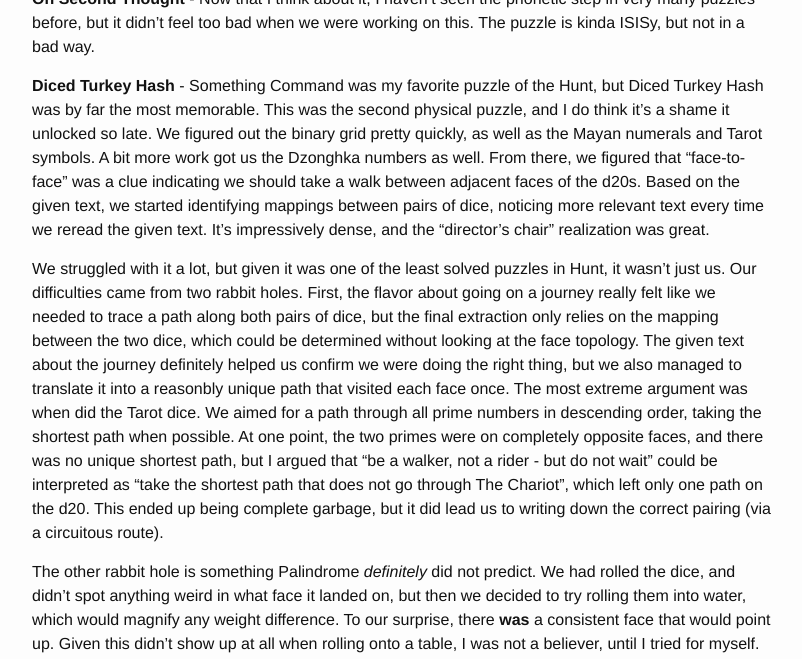
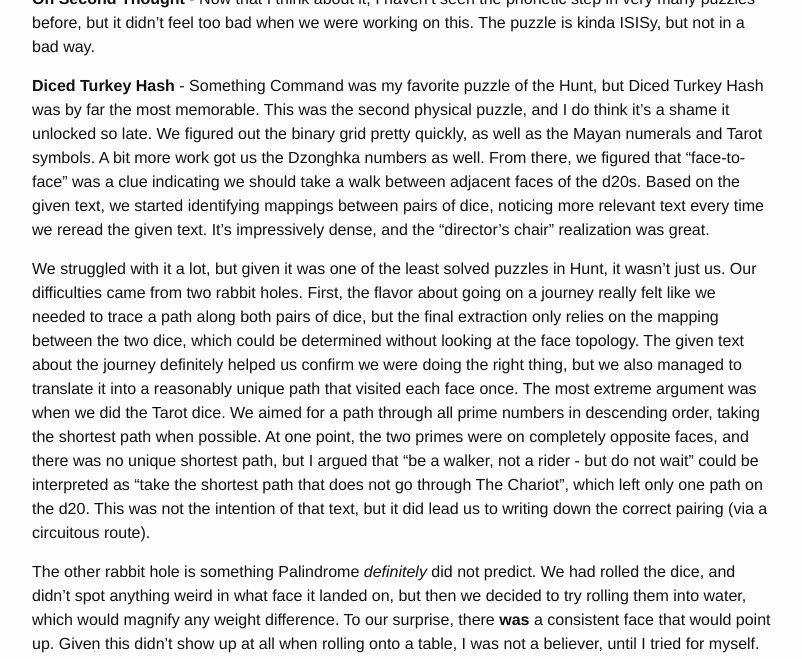
Before and after one commit to alexirpan/alexirpan.github.io, a Jekyll site: the page built from _posts/2022-01-22-mh-2022.markdown, in a window 1280 px wide and 1400 px high, scrolled down 6293 px. Shown: the top 659 px of the window, without its empty margins (238-1040 px from the left). Built offline with Jekyll 4.4.1, drawn with Linux system fonts in a browser that asks for light colours; nearby versions of some CDN libraries; some of the changed text lies outside the part shown.

Commit message:
Small typo fixes and edits

```diff
--- a/_posts/2022-01-22-mh-2022.markdown
+++ b/_posts/2022-01-22-mh-2022.markdown
@@ -169,7 +169,7 @@
 
 **A Number of Games** - When this unlocked, I figured I would have to work on it because I'd done some combinatorial game theory before. But then it turned out teammate is just a bunch of nerds, because lots of us had done combinatorial game theory before. I drifted off of this puzzle in favor for...
 
-**Something Command** - I'm heavily biased, but this is my favorite puzzle from Hunt. We did the math on the Eldrazi one first, in case the indexing was based on how much over lethal you could get
+**Something Command** - I'm heavily biased, but this is my favorite puzzle from Hunt. We did the math on the Eldrazi one first, in case the indexing was based on how much over lethal you could get.
 After getting lethal exactly with 2 different lines (attacking with Nettle Drone or not), we believed the extraction would only be based on the missing card name, solving at 4/7 correct cards.
 I think the puzzle is doable if you don't know MTG, but knowing MTG definitely made it faster, and it was cool that you could intuit your way to figuring out the missing card even if you didn't exactly work out all the math.
 
@@ -233,11 +233,11 @@
 determined without looking at the face topology.
 The given text about the journey
 definitely helped us confirm we were doing the right thing, but we also managed to translate it
-into a reasonbly unique path that visited each face once.
-The most extreme argument was when did the Tarot dice. We aimed for a path through all prime numbers
+into a reasonably unique path that visited each face once.
+The most extreme argument was when we did the Tarot dice. We aimed for a path through all prime numbers
 in descending order, taking the shortest path when possible. At one point, the
 two primes were on completely opposite faces, and there was no unique shortest path, but I argued that
-"be a walker, not a rider - but do not wait" could be interpreted as "take the shortest path that does not go through The Chariot", which left only one path on the d20. This ended up being complete garbage, but it did lead
+"be a walker, not a rider - but do not wait" could be interpreted as "take the shortest path that does not go through The Chariot", which left only one path on the d20. This was not the intention of that text, but it did lead
 us to writing down the correct pairing (via a circuitous route).
 
 The other rabbit hole is something Palindrome *definitely* did not predict. We
@@ -338,8 +338,8 @@
 it was a tricky decision given that teammate agreed we were both going to have fun and go for the win. I
 think the one we came to was acceptable.
 
-(In case you were wondering, that previous section is what I mean by "meta-level strategizing". A conversation
-like that tends to happens every year.)
+In case you were wondering, that previous section is what I mean by "meta-level strategizing". A conversation
+like that tends to happens every year.
 
 
 The Plot Device
```
Also changed, not shown: other parts of _posts/2022-01-22-mh-2022.markdown (+5 -5 lines).
